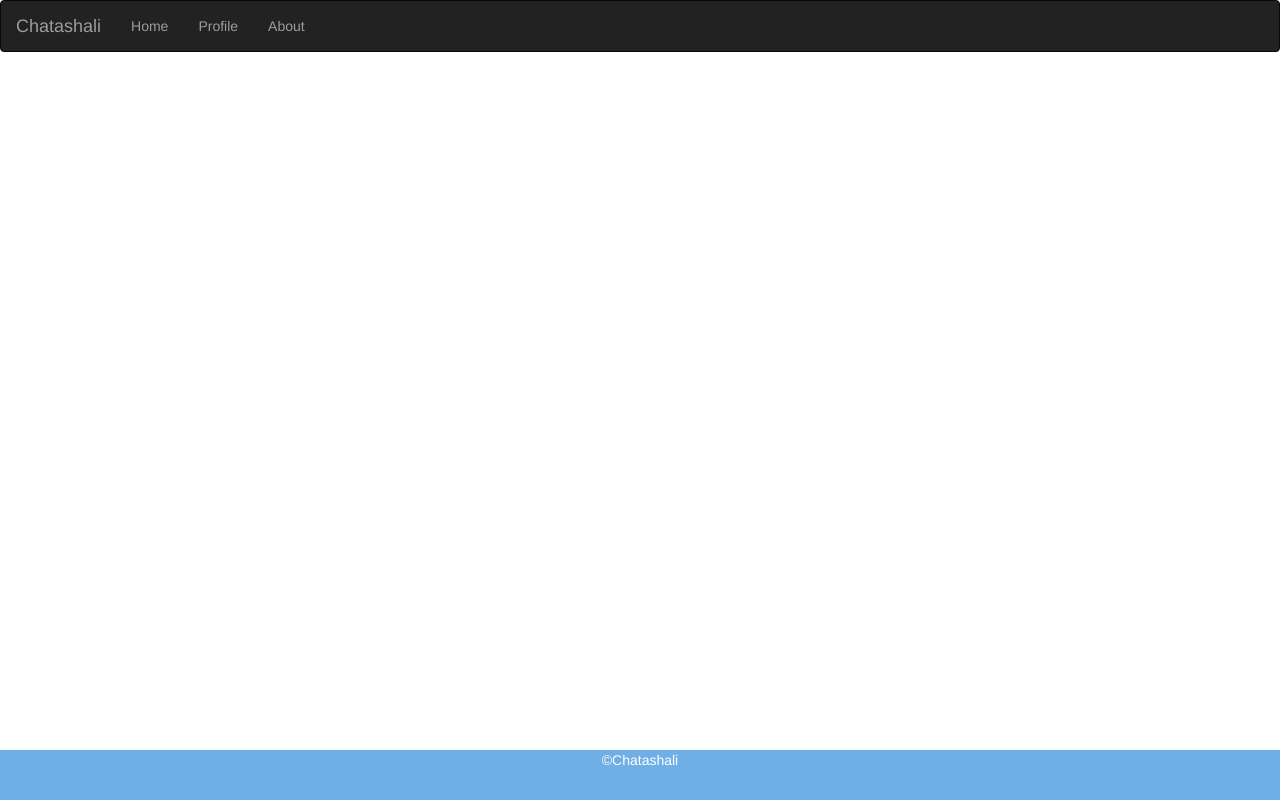
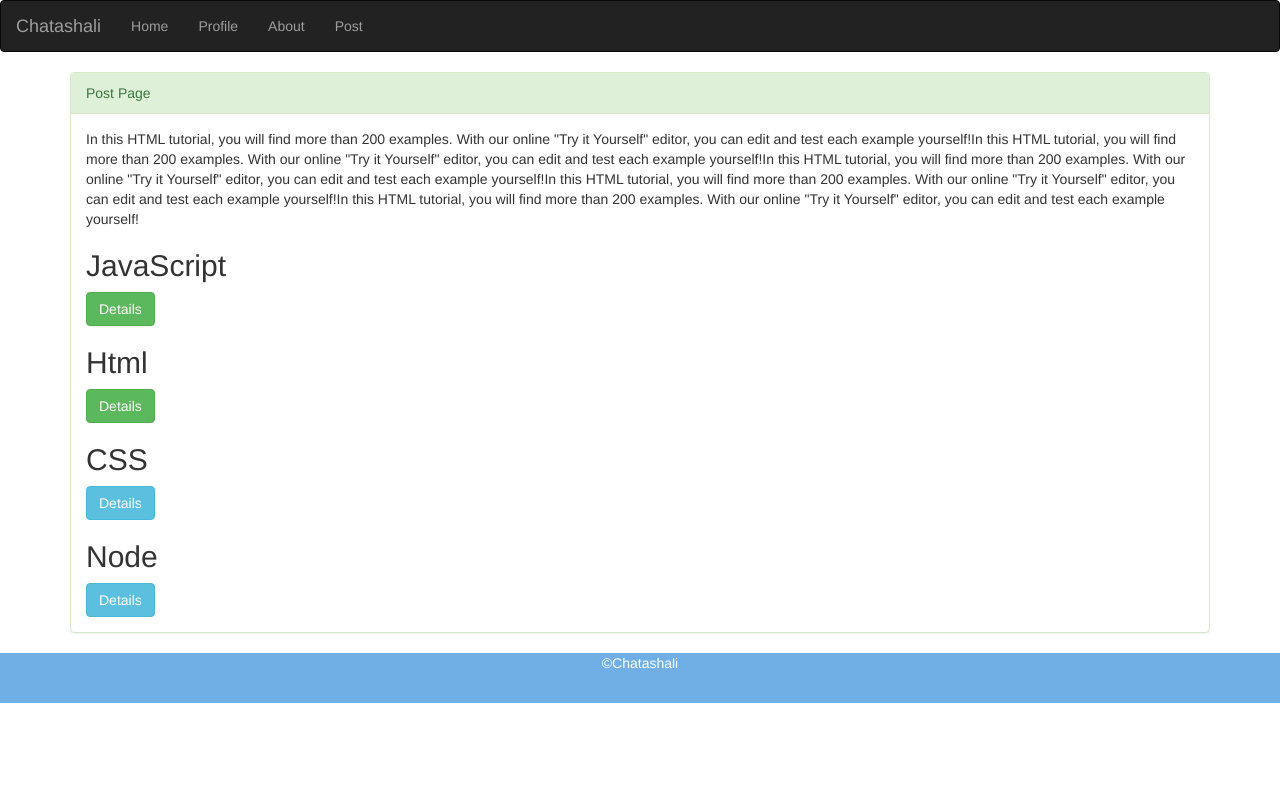
Before and after one commit to pradyumnabisoyi/UI-Practice, a React app in the folder route5/: page /posts in a window 1280 px wide. Built offline with nearby package versions, Linux system fonts and the light colour scheme.

Commit message:
Param example

```diff
--- a/route5/src/components/App.js
+++ b/route5/src/components/App.js
@@ -5,6 +5,8 @@ import Footer from './Footer';
 import Dd from './Home';
 import Profile from './Profile';
 import About from './About';
+import Post from './Post';
+import PostDetails from './PostDetails';
 
 class App extends Component {
     render() {
@@ -15,6 +17,8 @@ class App extends Component {
                     <Route exact path="/" component={Dd} />
                     <Route path='/profile' component={Profile} />
                     <Route path="/about" component={About} />
+                    <Route path="/posts/:topic" component={PostDetails}/>
+                    <Route exact path="/posts" component={Post} />
                 </div>
                 <Footer/>
             </BrowserRouter>
--- a/route5/src/components/Header.js
+++ b/route5/src/components/Header.js
@@ -13,6 +13,7 @@ class Header extends Component {
                         <li><Link to='/'>Home</Link></li>
                         <li><Link to='/profile'>Profile</Link></li>
                         <li><Link to='/about'>About</Link></li>
+                        <li><Link to='/posts'>Post</Link></li>
                     </ul>
                 </div>
             </nav>
--- /dev/null
+++ b/route5/src/components/Post.js
@@ -0,0 +1,25 @@
+import React from 'react';
+import { Link } from 'react-router-dom';
+
+const Post = () => {
+
+    return (
+        <div className='panel panel-success'>
+            <div className="panel-heading">Post Page</div>
+            <div className="panel-body">
+                In this HTML tutorial, you will find more than 200 examples. With our online "Try it Yourself" editor, you can edit and test each example yourself!In this HTML tutorial, you will find more than 200 examples. With our online "Try it Yourself" editor, you can edit and test each example yourself!In this HTML tutorial, you will find more than 200 examples. With our online "Try it Yourself" editor, you can edit and test each example yourself!In this HTML tutorial, you will find more than 200 examples. With our online "Try it Yourself" editor, you can edit and test each example yourself!In this HTML tutorial, you will find more than 200 examples. With our online "Try it Yourself" editor, you can edit and test each example yourself!
+                <h2>JavaScript</h2>
+                <Link to={`posts/javascript`} className="btn btn-success">Details</Link>
+                <h2>Html</h2>
+                <Link to={`posts/html`} className="btn btn-success">Details</Link>
+                <h2>CSS</h2>
+                <Link to={`/posts/css`} className="btn btn-info">Details</Link>
+                <h2>Node</h2>
+                <Link to={`/posts/Node?page=3`} className="btn btn-info">Details</Link>
+            </div>
+        </div>
+    )
+
+}
+
+export default Post;
--- /dev/null
+++ b/route5/src/components/PostDetails.js
@@ -0,0 +1,13 @@
+import React from 'react';
+
+const PostDetails = (props) => {
+    return (
+        <div className='panel panel-danger'>
+            <div className="panel-heading">{props.match.params.topic} Page</div>
+            <div className="panel-body">In this {props.match.params.topic} tutorial, you will find more than 200 examples. With our online "Try it Yourself" editor, you can edit and test each example yourself!In this {props.match.params.topic} tutorial, you will find more than 200 examples. With our online "Try it Yourself" editor, you can edit and test each example yourself!In this {props.match.params.topic} tutorial, you will find more than 200 examples. With our online "Try it Yourself" editor, you can edit and test each example yourself!In this {props.match.params.topic} tutorial, you will find more than 200 examples. With our online "Try it Yourself" editor, you can edit and test each example yourself!In this HTML tutorial, you will find more than 200 examples. With our online "Try it Yourself" editor, you can edit and test each example yourself!</div>
+        </div>
+    )
+
+}
+
+export default PostDetails;
--- a/route5/src/components/footer.css
+++ b/route5/src/components/footer.css
@@ -1,7 +1,5 @@
 footer {
-    position: fixed;
     left: 0;
-    bottom: 0;
     width: 100%;
     background-color: rgb(112, 175, 230);
     color: white;
--- a/route5/src/index.js
+++ b/route5/src/index.js
@@ -1,5 +1,5 @@
 import React from 'react';
-import ReactDOM from 'react-dom';
+import ReactDOM from 'react-dom/client';
 import App from './components/App';
 
 const container = document.getElementById('root');
```
